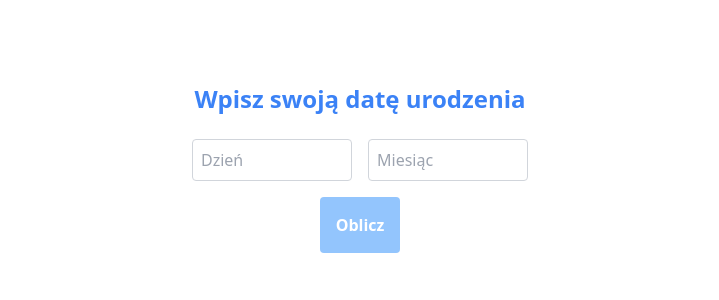
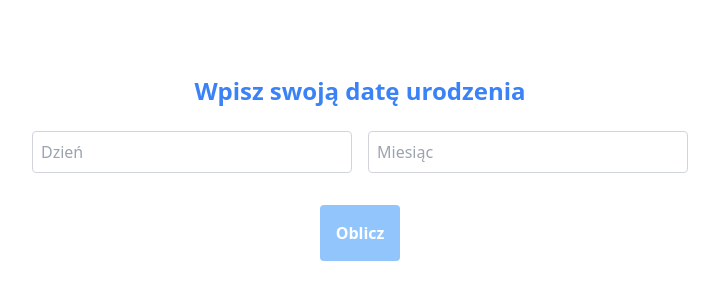
Before and after one commit to KajaSk/zadanie-5-urodziny, a website built with Vite: page index.html in a window 1280 px wide. Shown: the part 232-532 px from the top of the page, without its empty margins (280-999 px from the left). Built offline with nearby package versions, Linux system fonts and the light colour scheme.

Commit message:
Poprawka

```diff
--- a/index.html
+++ b/index.html
@@ -10,10 +10,10 @@
     <h1 class="text-2xl font-bold text-primary mb-6">Wpisz swoją datę urodzenia</h1>
     <form id="birthdayForm" class="flex flex-col items-center gap-4">
       <div class="flex gap-4">
-        <input type="number" id="birthDay" placeholder="Dzień" min="1" max="31" required class="border border-gray-300 p-2 rounded w-40">
-        <input type="number" id="birthMonth" placeholder="Miesiąc" min="1" max="12" required class="border border-gray-300 p-2 rounded w-40">
+        <input type="number" id="birthDay" placeholder="Dzień" min="1" max="31" required class="border border-gray-300 p-2 rounded w-80">
+        <input type="number" id="birthMonth" placeholder="Miesiąc" min="1" max="12" required class="border border-gray-300 p-2 rounded w-80">
       </div>
-      <button type="submit" class="bg-blue-300 p-4 rounded text-white font-bold">Oblicz</button>
+      <button type="submit" class="bg-blue-300 p-4 rounded text-white font-bold mt-4">Oblicz</button>
       <dialog id="result" class="bg-gray-200 text-red-600 p-8 relative">
         <button type="button" id="close" class="absolute top-2 right-4 text-xl font-bold">x</button>
         <div id="dialogText" class="mt-4 text-center"></div>
--- a/package.json
+++ b/package.json
@@ -6,10 +6,12 @@
   "scripts": {
     "dev": "vite",
     "build": "vite build",
-    "preview": "vite preview"
+    "preview": "vite preview",
+    "deploy": "gh-pages -d dist"
   },
   "devDependencies": {
     "autoprefixer": "^10.5.0",
+    "gh-pages": "^6.3.0",
     "postcss": "^8.5.14",
     "tailwindcss": "^3.4.19",
     "vite": "^8.0.12"
```
Also changed, not shown: 1 other file.
